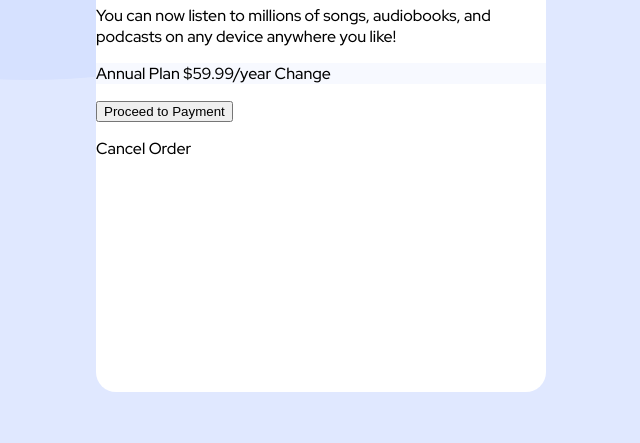
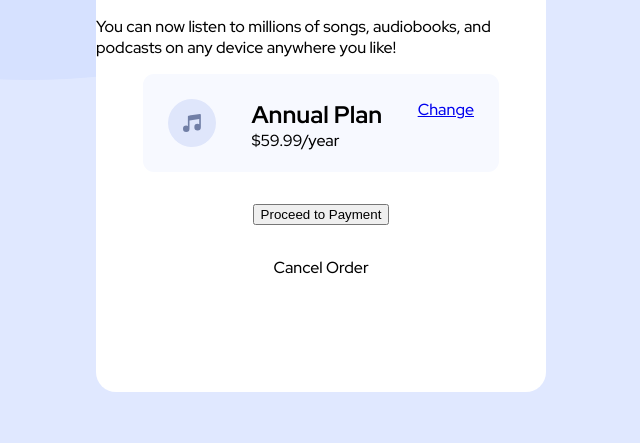
Before and after one commit to DorisSch15/order-summary-component-main, a plain HTML site: page index.html in a window 1280 px wide. Shown: the part 357-800 px from the top of the page, without its empty margins (319-959 px from the left). Drawn offline with Linux system fonts and the light colour scheme.

Commit message:
add flexbox and styling

```diff
--- a/index.html
+++ b/index.html
@@ -19,15 +19,15 @@
     <h1 class="card__title">Order Summary</h1>
     <main class="card__main">
       <div class="plan">
-        <p class="plan__description">
-          You can now listen to millions of songs, audiobooks, and podcasts on any
-          device anywhere you like!
-        </p>
-        <p class="plan__picked">
-          Annual Plan
-          $59.99/year
-          Change
-        </p>
+        <p class="plan__description">You can now listen to millions of songs, audiobooks, and podcasts on any device anywhere you like!</p>
+        <div class="plan__picked">
+          <img class="plan__picked-pic" src="./images/icon-music.svg" alt="music-pic">
+          <div class="plan__picked-text">
+            <h2 class="plan__picked-textTitle">Annual Plan</h2>
+            <div class="plan__picked-textPrice">$59.99/year</div>
+          </div>
+          <a class="plan__picked-change" href="#">Change</a>
+        </div>
         <button class="plan__order">Proceed to Payment</button>
         <p class="plan__cancel">Cancel Order</p>
       </div>
--- a/main.css
+++ b/main.css
@@ -13,6 +13,9 @@ body {
   background-image: url("./images/pattern-background-desktop.svg"); }
 
 .card {
+  display: flex;
+  flex-direction: column;
+  align-items: center;
   position: absolute;
   width: 450px;
   height: 697px;
@@ -32,11 +35,23 @@ body {
     background-image: url(./images/illustration-hero.svg); }
 
 .plan {
-  position: relative; }
-  .plan__picked::before {
-    position: absolute;
+  display: flex;
+  flex-direction: column;
+  align-items: center; }
+  .plan__picked {
+    padding: 25px;
     height: 48px;
-    width: 48px;
-    left: 0; }
-  .plan__picked {
-    background-color: #F7F9FF; }
+    width: 306px;
+    border-radius: 0px;
+    border-radius: 11px;
+    background-color: #F7F9FF;
+    display: flex;
+    flex-direction: row;
+    justify-content: space-between; }
+    .plan__picked-textTitle {
+      margin: 0px; }
+  .plan__order {
+    display: block;
+    margin-top: 32px; }
+  .plan__cancel {
+    margin-top: 32px; }
```
Also changed, not shown: 1 other file.
